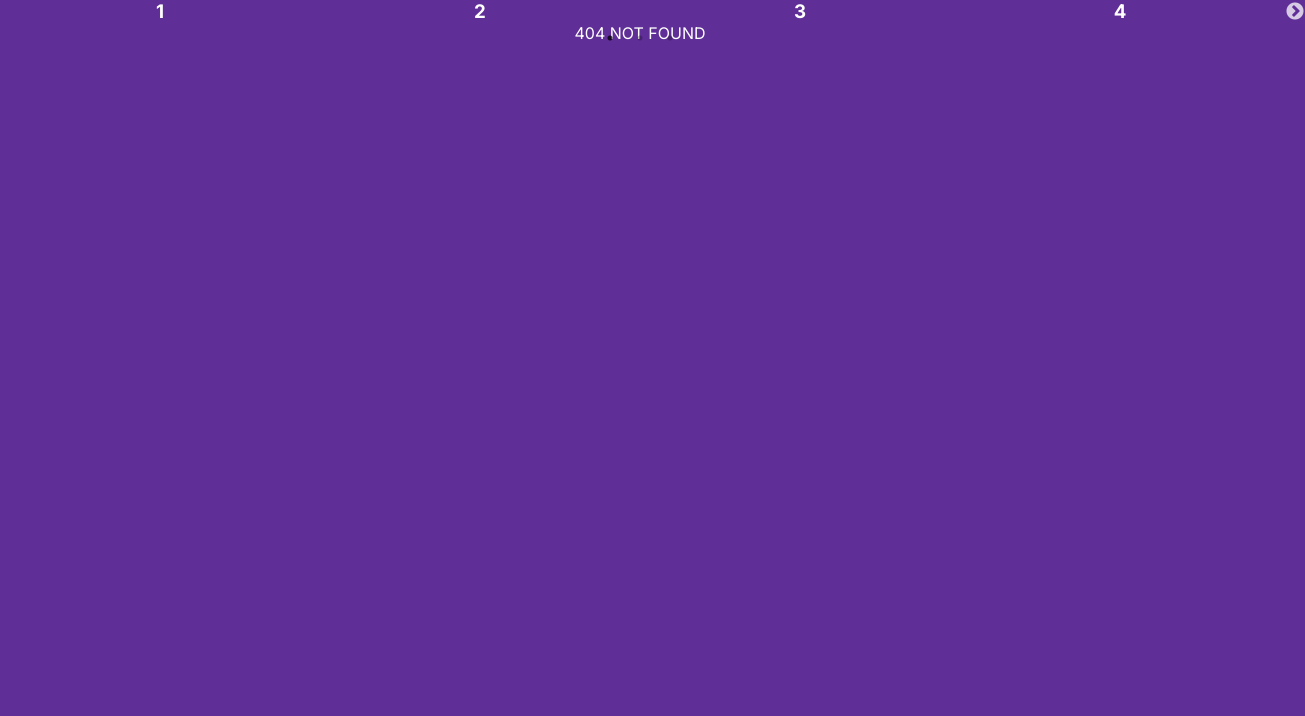
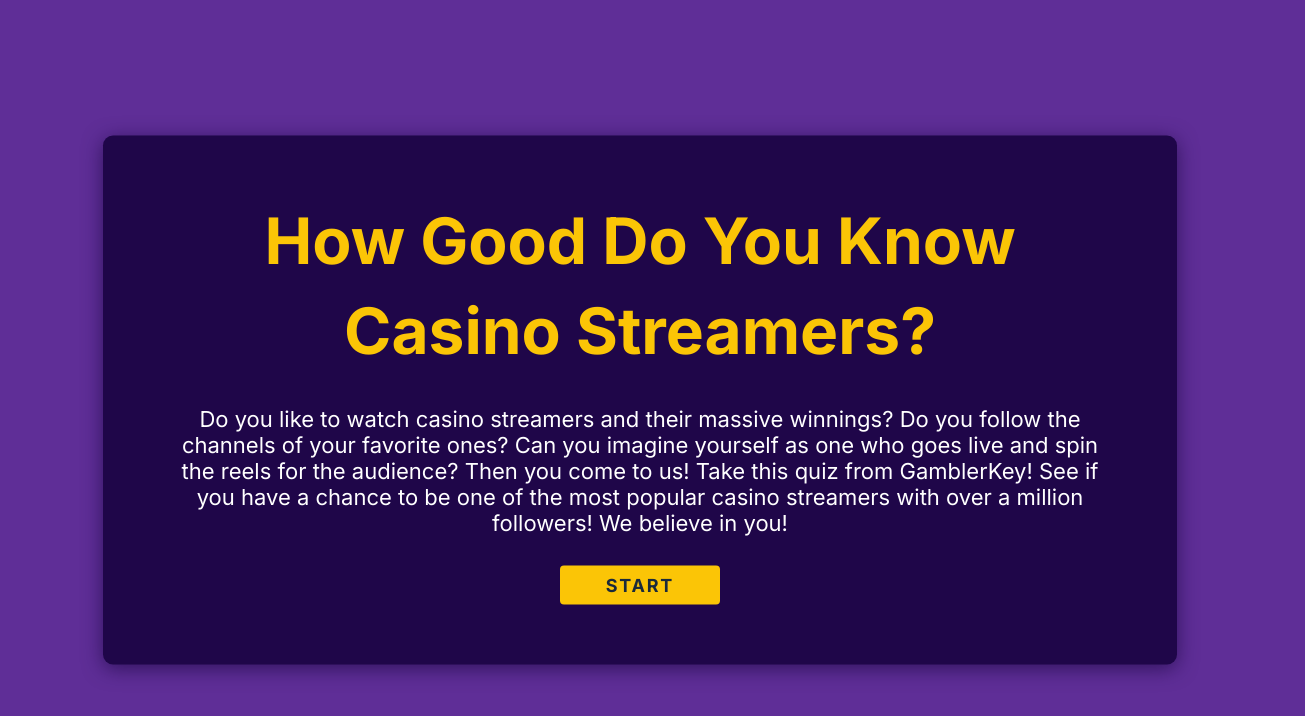
Before and after one commit to Oleg-Irchishyn/React_Quiz, a React app: page / in a window 1280 px wide. Before the commit this address had no page. Shown: the top 716 px of the page, 1305 px wide, since content can reach past the window. Built offline with nearby package versions, Linux system fonts and the light colour scheme; data requests are answered from the project's data file.

Commit message:
updating project

```diff
--- a/src/App.tsx
+++ b/src/App.tsx
@@ -1,45 +1,48 @@
 import React from 'react';
+import { Dispatch, SetStateAction } from 'react';
 import styles from './styles/components/App.module.scss';
 import cn from 'classnames';
-import { Route, Switch } from 'react-router-dom';
 import { connect } from 'react-redux';
 import { withRouter } from 'react-router-dom';
 import { compose } from 'redux';
 import { initializeAppSelector } from './redux/selectors/appSelectors';
-import { Preloader, SliderExample } from './components/common';
+import { Preloader } from './components/common';
 import { AppStateType } from './redux/store';
 import { initializeApp } from './redux/reducers/appReducer';
+import { StartScreen } from './components/';
+import { withSuspense } from './hoc/WithSuspense';
 
-/* React Lazy example
-const ProfileContainer = React.lazy(() => import('./components/Profile/ProfileContainer'));
-const SuspendedProfile = withSuspense(ProfileContainer);
-*/
+const QuizSlider = React.lazy(() => import('./components/common/Sliders/'));
+const SuspendedQuizSlider = withSuspense(QuizSlider);
 
-const App: React.FC<MapStatePropsType & MapDispatchPropsType> = React.memo(
+const App: React.FC<MapStatePropsType & MapDispatchPropsType & ownProps> = React.memo(
   ({ initializeApp, initialized }) => {
     React.useEffect(() => {
       initializeApp();
     }, []);
 
+    const [visibleStartSection, setVisibleStartSection] = React.useState<boolean>(true);
+    const [visibleSliderSection, setVisibleSliderSection] = React.useState<boolean>(false);
+
+    const handleSetVisibleSection = (value: boolean): void => {
+      setVisibleStartSection(value);
+      setVisibleSliderSection(true);
+    };
+
+    const handleSetVisibleSliderSection = (value: boolean): void => {
+      setVisibleSliderSection(value);
+    };
+
     if (!initialized) {
       return <Preloader />;
     }
 
-    let sliderSettings = {
-      dots: true,
-      infinite: true,
-      speed: 500,
-      slidesToShow: 1,
-      slidesToScroll: 1,
-    };
-
     return (
       <div className={styles.App}>
-        <SliderExample />
-        <Switch>
-          <Route path="*" render={() => <div>404 NOT FOUND</div>} />
-          {/*<Route path="/profile/:userId?" render={() => <SuspendedProfile />} />*/}
-        </Switch>
+        {visibleStartSection && <StartScreen handleSetVisibleSection={handleSetVisibleSection} />}
+        {visibleSliderSection && (
+          <SuspendedQuizSlider handleSetVisibleSliderSection={handleSetVisibleSliderSection} />
+        )}
       </div>
     );
   },
@@ -54,6 +57,11 @@ type MapDispatchPropsType = {
   initializeApp: () => void;
 };
 
+type ownProps = {
+  handleSetVisibleSection: (value: boolean) => void;
+  handleSetVisibleSliderSection: (value: boolean) => void;
+};
+
 export default compose<React.ComponentType>(
   connect(mapStateToProps, { initializeApp }),
   withRouter,
--- /dev/null
+++ b/src/components/StartScreen/index.tsx
@@ -0,0 +1,29 @@
+import React from 'react';
+import styles from '../../styles/components/StartScreen.module.scss';
+import cn from 'classnames';
+
+const StartScreen: React.FC<ownProps> = ({ handleSetVisibleSection }) => {
+  return (
+    <div className={cn(styles.startScreen)}>
+      <div className={cn(styles.startScreen__content)}>
+        <h1 className={cn(styles.content__title)}>How Good Do You Know Casino Streamers?</h1>
+        <div className={cn(styles.content__text)}>
+          Do you like to watch casino streamers and their massive winnings? Do you follow the
+          channels of your favorite ones? Can you imagine yourself as one who goes live and spin the
+          reels for the audience? Then you come to us! Take this quiz from GamblerKey! See if you
+          have a chance to be one of the most popular casino streamers with over a million
+          followers! We believe in you!
+        </div>
+        <button className={cn(styles.content__btn)} onClick={() => handleSetVisibleSection(false)}>
+          Start
+        </button>
+      </div>
+    </div>
+  );
+};
+
+type ownProps = {
+  handleSetVisibleSection: (value: boolean) => void;
+};
+
+export default StartScreen;
--- a/src/components/common/Sliders/index.tsx
+++ b/src/components/common/Sliders/index.tsx
@@ -4,38 +4,38 @@ import styles from './../../../styles/components/Sliders.module.scss';
 import 'slick-carousel/slick/slick.css';
 import 'slick-carousel/slick/slick-theme.css';
 
-const SliderExample: React.FC = () => {
+const QuizNextArrow = (props: any) => {
+  const { className, style, onClick } = props;
+  return (
+    <div
+      className={className}
+      style={{ ...style, display: 'block', background: 'red' }}
+      onClick={onClick}
+    />
+  );
+};
+const QuizPrevArrow = (props: any) => {
+  const { className, style, onClick } = props;
+  return (
+    <div
+      className={className}
+      style={{ ...style, display: 'block', background: 'green' }}
+      onClick={onClick}
+    />
+  );
+};
+
+const QuizSlider: React.FC<ownProps> = ({ handleSetVisibleSliderSection }) => {
   var settings = {
     dots: true,
     infinite: false,
-    autoplay: true,
+    autoplay: false,
     autoplaySpeed: 5000,
     pauseOnHover: true,
-    slidesToShow: 4,
+    slidesToShow: 1,
     slidesToScroll: 1,
-    responsive: [
-      {
-        breakpoint: 1199,
-        settings: {
-          slidesToShow: 3,
-          slidesToScroll: 1,
-        },
-      },
-      {
-        breakpoint: 991,
-        settings: {
-          slidesToShow: 2,
-          slidesToScroll: 1,
-        },
-      },
-      {
-        breakpoint: 767,
-        settings: {
-          slidesToShow: 1,
-          slidesToScroll: 1,
-        },
-      },
-    ],
+    nextArrow: <QuizPrevArrow />,
+    prevArrow: <QuizNextArrow />,
   };
   return (
     <Slider {...settings}>
@@ -61,4 +61,8 @@ const SliderExample: React.FC = () => {
   );
 };
 
-export default SliderExample;
+type ownProps = {
+  handleSetVisibleSliderSection: (value: boolean) => void;
+};
+
+export default QuizSlider;
--- a/src/components/common/index.ts
+++ b/src/components/common/index.ts
@@ -1,2 +1,2 @@
 export { default as Preloader } from './Preloader';
-export { default as SliderExample } from './Sliders';
+export { default as QuizSlider } from './Sliders';
--- /dev/null
+++ b/src/components/index.ts
@@ -0,0 +1 @@
+export { default as StartScreen } from './StartScreen';
--- a/src/styles/components/App.module.scss
+++ b/src/styles/components/App.module.scss
@@ -1,10 +1,36 @@
 @import "../variables.scss";
 
 .App {
+  position: relative;
   text-align: center;
   background: inherit;
   color: $color-white;
   font-family: $font-stack;
   height: 100%;
   width: 100%;
+  .content__btn {
+    position: relative;
+    max-width: 160px;
+    width: 100%;
+    min-height: 39px;
+    background: $btn-bg;
+    border-radius: 4px;
+    font-family: $font-main;
+    font-weight: 700;
+    font-size: 18px;
+    line-height: 29px;
+    display: flex;
+    justify-content: center;
+    align-items: center;
+    text-align: center;
+    letter-spacing: 0.1em;
+    text-transform: uppercase;
+    color: $color-black;
+    -webkit-appearance: none;
+    cursor: pointer;
+    border: none;
+    outline: none;
+    box-shadow: none;
+    margin: 0 auto;
+  }
 }
--- /dev/null
+++ b/src/styles/components/StartScreen.module.scss
@@ -0,0 +1,106 @@
+@import "../variables.scss";
+
+.startScreen {
+    position: relative;
+    height: 100%;
+    width: 100%;
+    &__content {
+        position: absolute;
+        top: 50%;
+        left: 50%;
+        transform: translate(-50%, -50%);
+        background: $content-bg;
+        box-shadow: 0px 4px 20px rgba(28, 9, 69, 0.7);
+        border-radius: 10px;
+        width: 100%;
+        padding: 60px;
+
+        @include xl-devices {
+            max-width: 954px;
+        }
+        @include lg-devices {
+            max-width: 770px;
+        }
+
+        @include md-devices {
+            max-width: 570px;
+        }
+        @include sm-devices {
+            max-width: 300px;
+            padding: 30px;
+        }
+        @include xs-devices {
+            max-width: 300px;
+        }
+        .content__title {
+            font-family: $font-main;
+            font-weight: 900;
+            font-size: 64px;
+            line-height: 90px;
+            text-align: center;
+            color: $btn-bg;
+            margin: 0;
+            padding: 0 0 30px 0;
+            @include md-devices {
+                font-size: 28px;
+                line-height: 39px;
+            }
+            @include sm-devices {
+                font-size: 34px;
+                line-height: 41px;
+            }
+        }
+        .content__text {
+            font-family: $font-main;
+            font-weight: 400;
+            font-size: 22px;
+            line-height: 26px;
+            text-align: center;
+            color: $color-white;
+            padding: 0 0 30px 0;
+            @include lg-devices {
+                font-size: 18px;
+                line-height: 22px;
+            }
+            @include md-devices {
+                font-size: 14px;
+                line-height: 18px;
+            }
+        }
+        .content__btn {
+            position: relative;
+            margin: 0 auto;
+            max-width: 160px;
+            width: 100%;
+            min-height: 39px;
+            background: $btn-bg;
+            border-radius: 4px;
+            font-family: $font-main;
+            font-weight: 700;
+            font-size: 18px;
+            line-height: 29px;
+            display: flex;
+            justify-content: center;
+            align-items: center;
+            text-align: center;
+            letter-spacing: 0.1em;
+            text-transform: uppercase;
+            color: $color-black;
+            -webkit-appearance: none;
+            cursor: pointer;
+            border: none;
+            outline: none;
+            box-shadow: none;
+            transform: none;
+            transition: 0.2s ease;
+            &:hover {
+                @media (min-width: 992px) {
+                    transition: 0.2s ease;
+                    transform: translateX(10px);
+                    background: $color-white;
+                    color: $btn-bg;
+                }
+            }
+        }
+    }
+}
--- a/src/styles/index.scss
+++ b/src/styles/index.scss
@@ -38,4 +38,8 @@ body {
       max-width: 1140px;
     }
   }
+  #root {
+    height: 100%;
+    width: 100%;
+  }
 }
--- a/src/styles/variables.scss
+++ b/src/styles/variables.scss
@@ -4,9 +4,10 @@ $font-stack: "Inter", "Jost", sans-serif;
 $font-main: "Inter", sans-serif;
 $font-secondary: "Jost", sans-serif;
 $color-white: #fff;
-$color-black: #000;
+$color-black: #1a2a3b;
 $btn-bg: #fbc506;
 $main-bg: #5f2e97;
+$content-bg: #1f0649;
 
 /*Media quieries mixins*/
 
```
